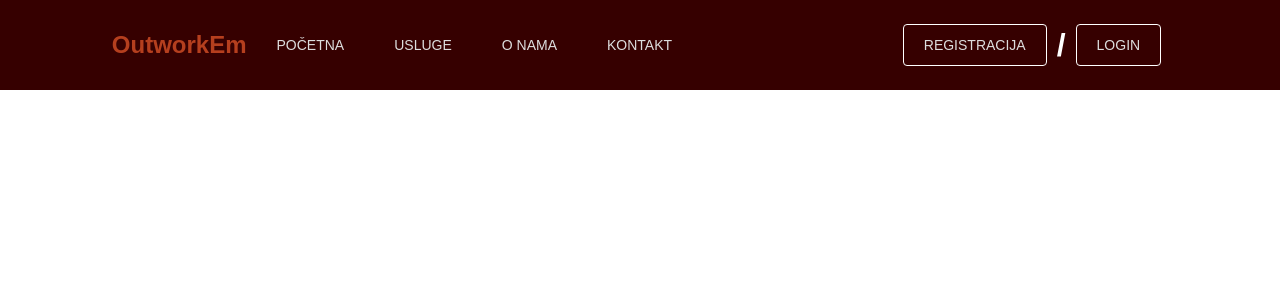
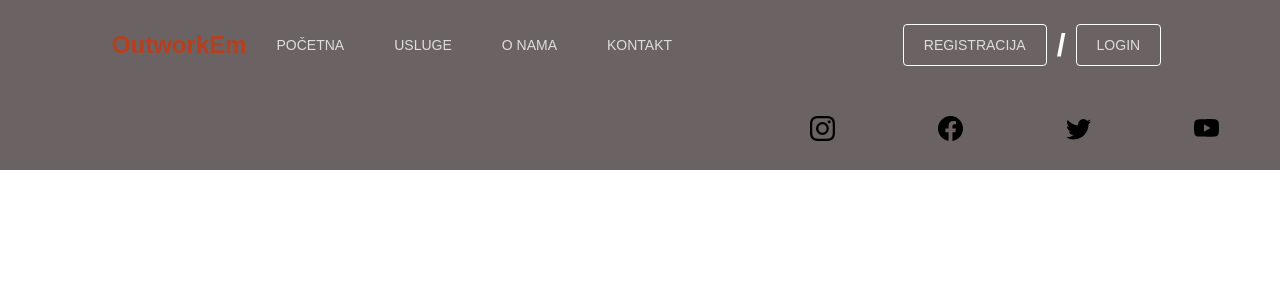
Before and after one commit to NemanjaGojkovic/FitnesPortal, a React (Create React App) app in the folder fitness_react/: page /admin in a window 1280 px wide. Shown: the top 300 px of the page. Built offline with nearby package versions, Linux system fonts and the light colour scheme.

Commit message:
kreiran footer

```diff
--- a/fitness_react/src/App.css
+++ b/fitness_react/src/App.css
@@ -10,7 +10,7 @@
 
   padding: 0 10px;
   display: flex;
-  background-color: rgb(54, 0, 0);
+  background-color: rgb(107, 99, 99);
   justify-content: space-around;
 }
 
@@ -45,13 +45,13 @@
 }
 
 .nav2 a:hover{
-  background: #953201;
+  background: #312f2f;
   color: #fff;
   border-width: 2px;
   border-color: black;
   transform: scale(1.1);
 
-}
+  }
 
 .razmak{
   margin: 3px;
@@ -70,10 +70,10 @@
 }
 
 .navigation-menu a:hover{
-  background: #953201;
+  background: #312f2f;
   color: #fff;
   transform: scale(1.1);
-}
+  }
 
 table{
   border: 2px solid gray;
@@ -200,3 +200,25 @@ table{
   width: 200px;
 
 }
+
+.footer{
+  display: flex;
+  background-color: rgb(107, 99, 99);
+  margin-top: auto;
+  width: 100%;
+  justify-content: space-between;
+  height: 80px;
+  align-items: center;
+  }
+
+  .icon{
+  padding: 10xp;
+  color: black;
+  }
+
+  .social{
+  display: flex;
+  padding: 10px;
+  justify-content: space-around;
+  width: 40%;
+  }
--- a/fitness_react/src/components/Footer.jsx
+++ b/fitness_react/src/components/Footer.jsx
@@ -1,10 +1,24 @@
 import React from 'react'
+import {BsInstagram, BsFacebook, BsYoutube, BsTwitter} from 'react-icons/bs'
+import { Link } from 'react-router-dom';
 
 function Footer(){
-    return (
-    <></>
+return (
+<>
+<div className='footer'>
+<div className='logo'>
 
-    );
+</div>
+<div className='social'>
+<Link className='icon' to='http://instagram.com'><BsInstagram size={25}/></Link>
+<Link className='icon' to='http://facebook.com'><BsFacebook size={25}/></Link>
+<Link className='icon' to='http://twitter.com'><BsTwitter size={25}/></Link>
+<Link className='icon' to='http://youtube.com'><BsYoutube size={25}/></Link>
+</div>
+</div>
+</>
+
+);
 }
 
 export default Footer
--- /dev/null
+++ b/package.json
@@ -0,0 +1,5 @@
+{
+  "dependencies": {
+    "react-icons": "^4.7.1"
+  }
+}
```
Also changed, not shown: 2 other files (tests, documents, lock files or other folders).
